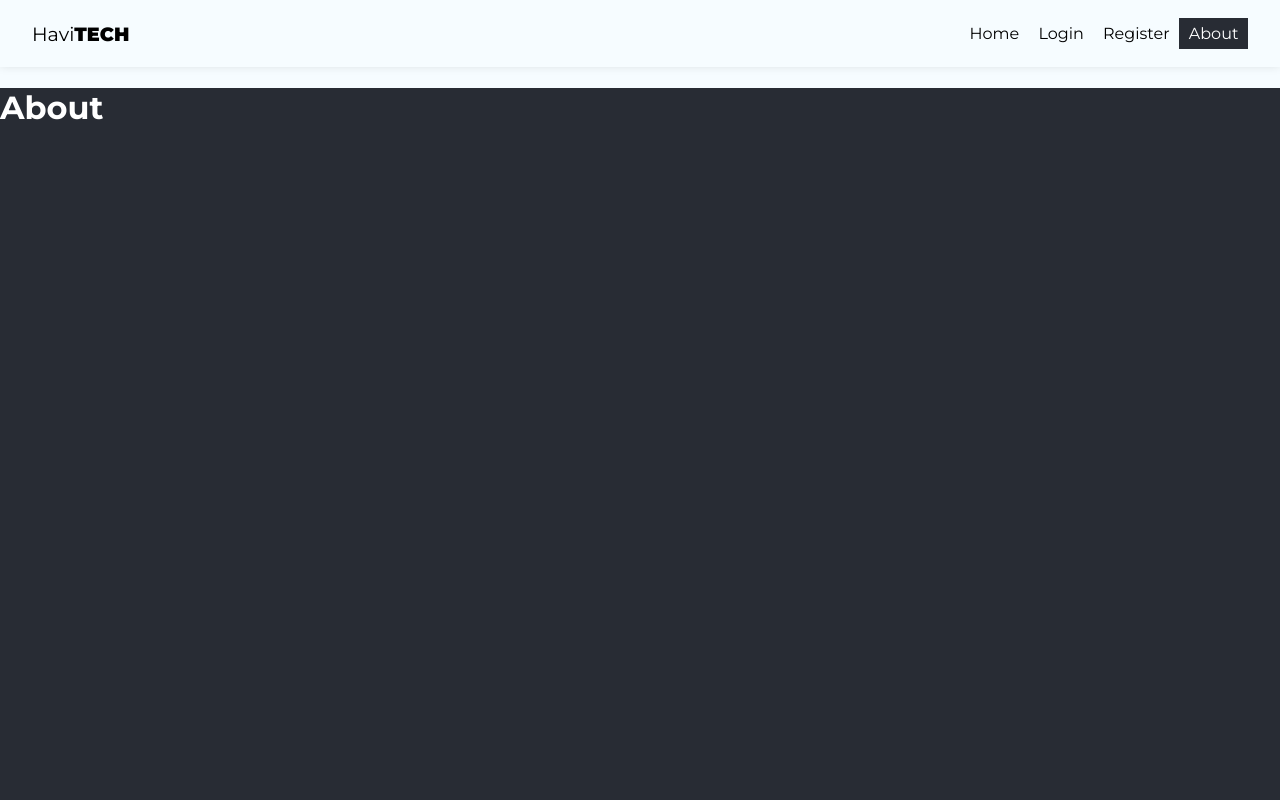
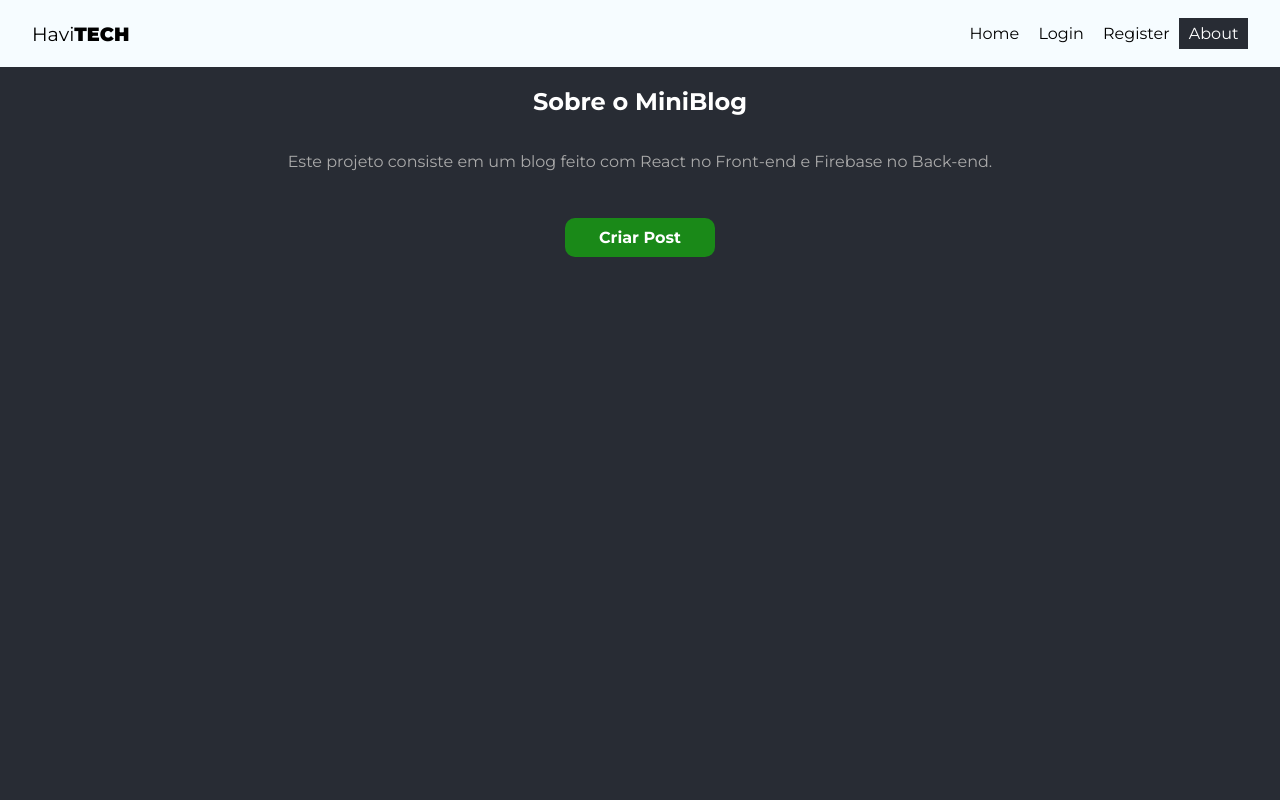
Before and after one commit to JonathasRosa/HaviTechProse, a React (Create React App) app in the folder miniblog/: page /about in a window 1280 px wide. Shown: the top 800 px of the page. Built offline with nearby package versions, Linux system fonts and the light colour scheme; no server answers.

Commit message:
Feat: Blocking pages that need authentication and About page completion with styles.

```diff
--- a/miniblog/src/App.js
+++ b/miniblog/src/App.js
@@ -44,10 +44,10 @@
           <Routes>
             <Route path="/" element={<Home />} />
             <Route path="/about" element={<About />} />
-            <Route path="/login" element={<Login />} />
-            <Route path="/register" element={<Register />} />
-            <Route path="/post/create" element={<CreatePost />} />
-            <Route path="/dashboard" element={<Dashboard />} />
+            <Route path="/login" element={!user ? <Login /> : <Navigate to="/" />} />
+            <Route path="/register" element={!user ? <Register />  : <Navigate to="/" />} />
+            <Route path="/post/create" element={user ? <CreatePost /> : <Navigate to="/login" />} />
+            <Route path="/dashboard" element={user ? <Dashboard /> : <Navigate to="/login" />} />
           </Routes>
         </div>
         <Footer />
--- a/miniblog/src/pages/About/About.js
+++ b/miniblog/src/pages/About/About.js
@@ -1,11 +1,16 @@
 import React from "react";
+import { Link } from "react-router-dom";
 //CSS
 import styles from './About.module.css'
 
 const About = ()=> {
     return (
-        <div>
-            <h1>About</h1>
+        <div className={styles.about}>
+            <h2>Sobre o Mini<span>Blog</span></h2>
+            <p>Este projeto consiste em um blog feito com React no Front-end e Firebase no Back-end.</p>
+            <Link to="/post/create" className="btn">
+            Criar Post
+            </Link>
         </div>
     );
 };
--- a/miniblog/src/pages/About/About.module.css
+++ b/miniblog/src/pages/About/About.module.css
@@ -0,0 +1,16 @@
+.about {
+    text-align: center;
+    display: flex;
+    flex-direction: column;
+    align-items: center;
+}
+
+.about p {
+    color: #aaa;
+    margin-bottom: 2em;
+}
+.about a {
+    display: block;
+    margin-top: 15px;
+    padding: 10px 15px;
+}
```
